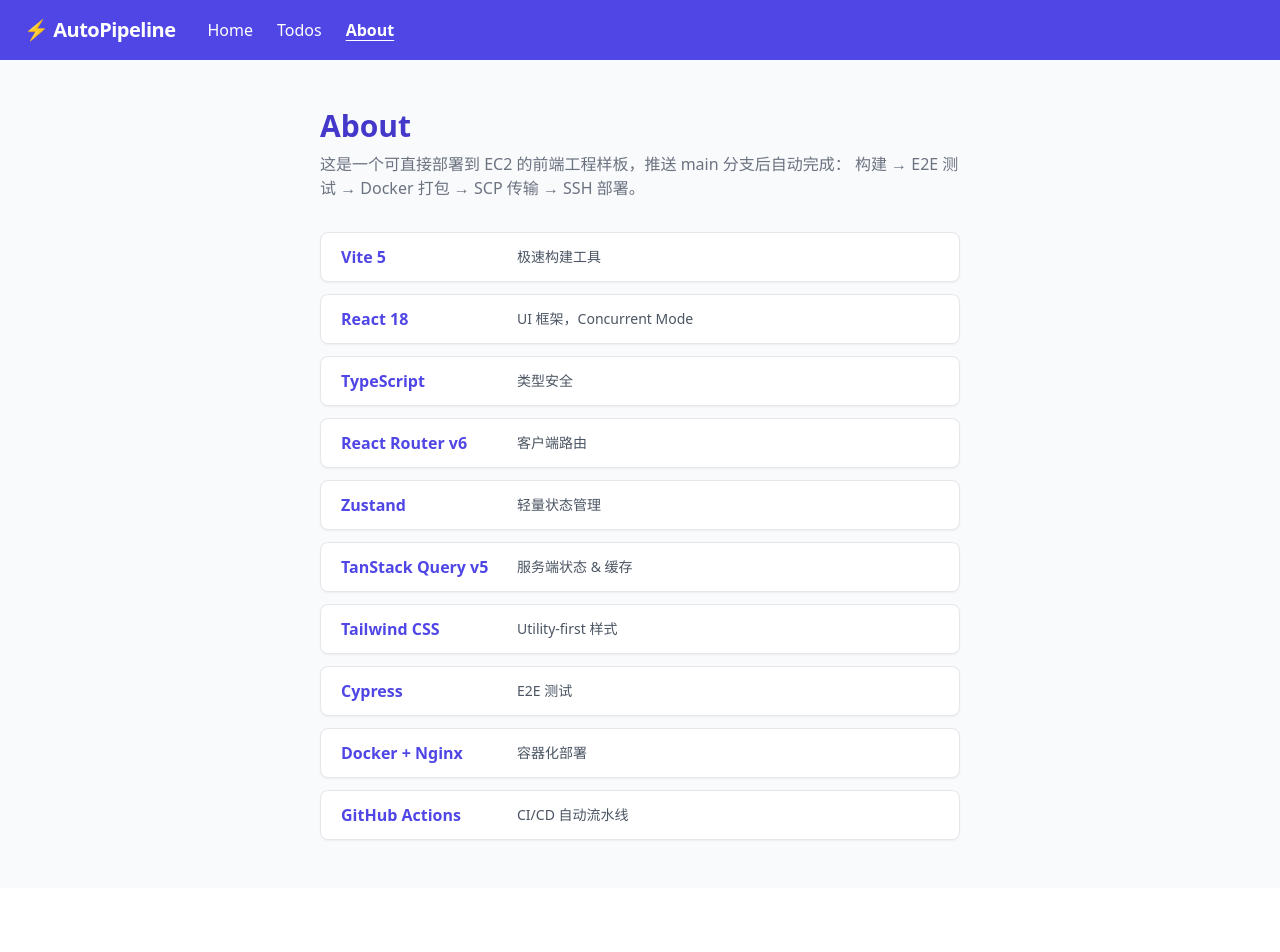
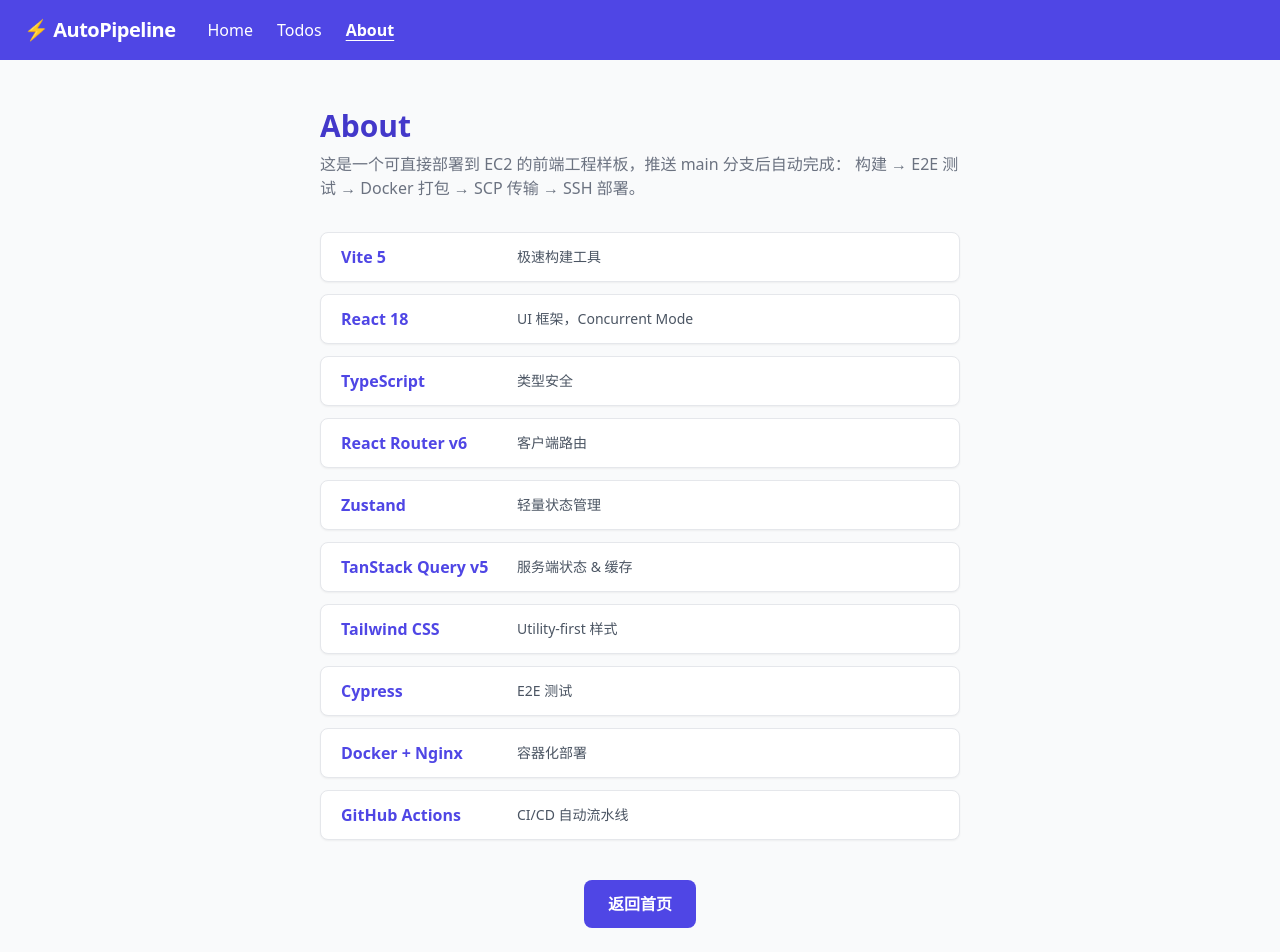
Before and after one commit to yundongfusheng/auto-pipeline-starter, a React (Vite) app: page /about in a window 1280 px wide. Shown: the top 952 px of the page. Before the commit the page ends 888 px from the top, so only its background shows below. Built offline with nearby package versions, Linux system fonts and the light colour scheme.

Commit message:
feat: implement PRD

```diff
--- a/src/pages/About.tsx
+++ b/src/pages/About.tsx
@@ -1,3 +1,5 @@
+import { Link } from 'react-router-dom';
+
 const stack = [
   { name: 'Vite 5', desc: '极速构建工具' },
   { name: 'React 18', desc: 'UI 框架，Concurrent Mode' },
@@ -32,6 +34,14 @@
           </li>
         ))}
       </ul>
+      <div className="mt-10 text-center">
+        <Link
+          to="/"
+          className="inline-block bg-indigo-600 hover:bg-indigo-700 text-white font-semibold px-6 py-3 rounded-lg transition-colors"
+        >
+          返回首页
+        </Link>
+      </div>
     </div>
   );
 }
```
Also changed, not shown: 2 other files (tests, documents, lock files or other folders).
